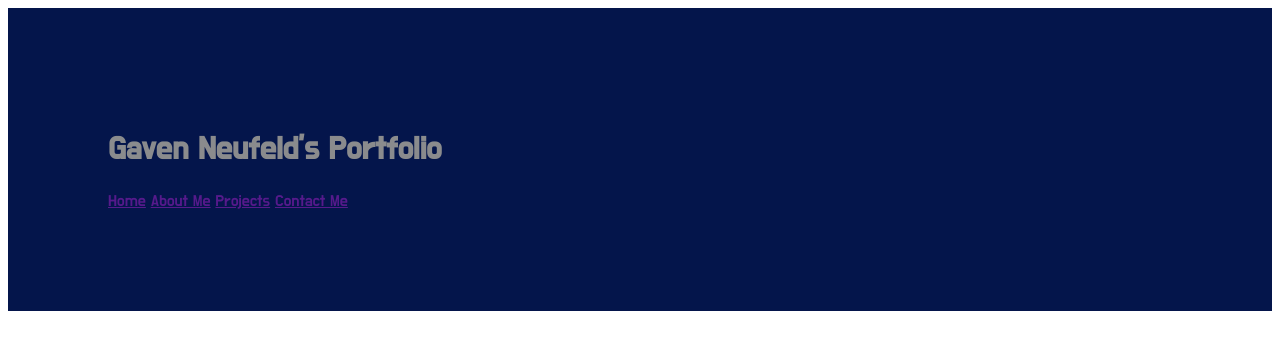
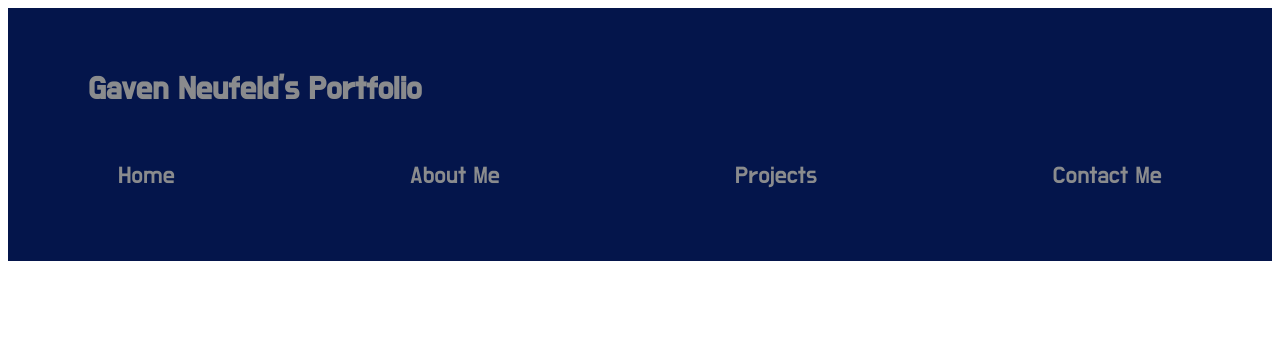
Before and after one commit to gneuf91/GN_Portfolio, a plain HTML site: page index.html in a window 1280 px wide. Drawn offline with Linux system fonts and the light colour scheme; files that its build step writes are made by us from their sources.

Commit message:
Corrected some styles for links

```diff
--- a/index.html
+++ b/index.html
@@ -10,7 +10,7 @@
   <body>
         <div class="home-title">
             <h1>Gaven Neufeld's Portfolio</h1>
-            <div class=home-links"">
+            <div class="home-links">
                 <a link="" href="">Home</a>
                 <a link="" href="">About Me</a>
                 <a link="" href="">Projects</a>
--- a/styles.css
+++ b/styles.css
@@ -1,5 +1,5 @@
 .home-title {
-    padding: 100px 100px;
+    padding: 40px 80px;
     font-family: 'Do Hyeon', sans-serif;
     background-color: #04154b;
     color: #8a8b8d;
@@ -8,7 +8,15 @@
 }
 
 .home-links {
-    color: #8a8b8d;
+    /* text-decoration: none; */
+    font-size: 24px;
+    padding: 30px;
+    /* color: #8a8b8d; */
     display: flex;
-    justify-content: flex-end;
+    justify-content: space-between;
 }
+
+.home-links a {
+    text-decoration: none;
+    color: #8a8b8d
+}
```
